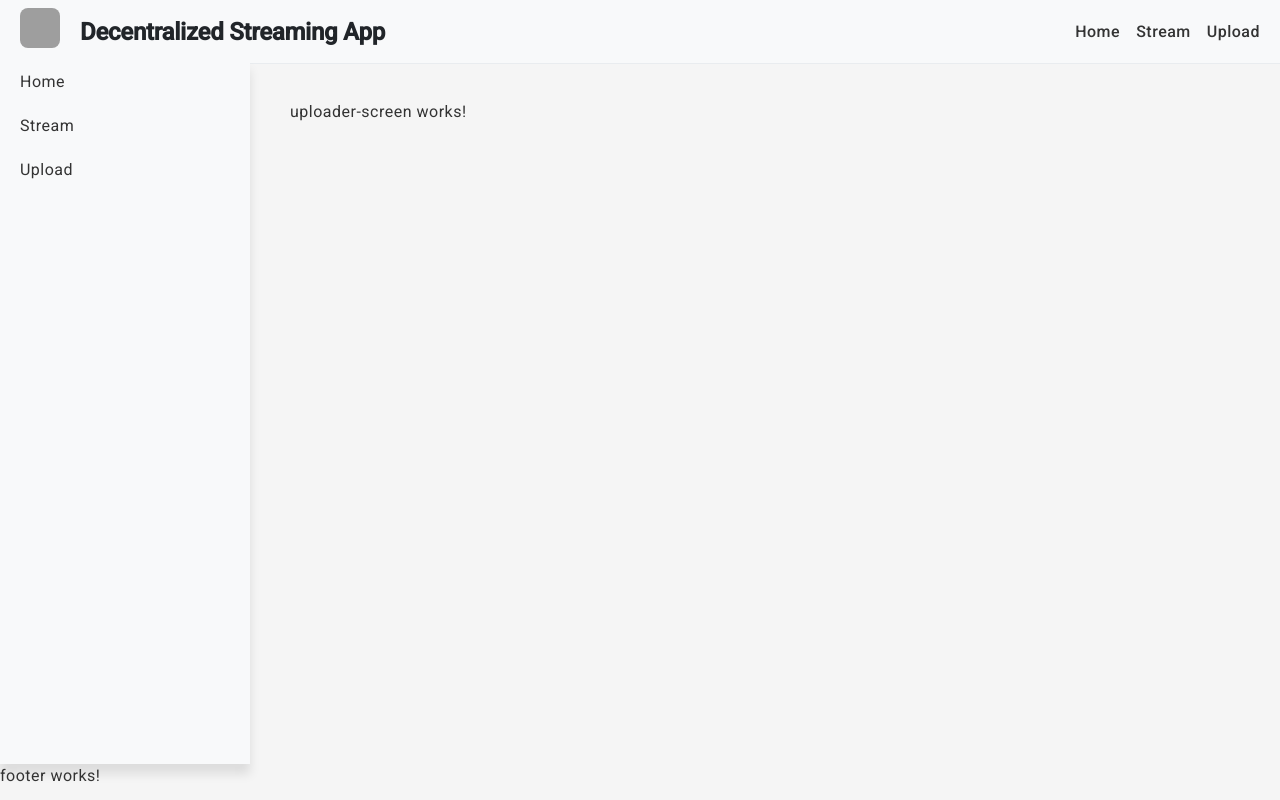
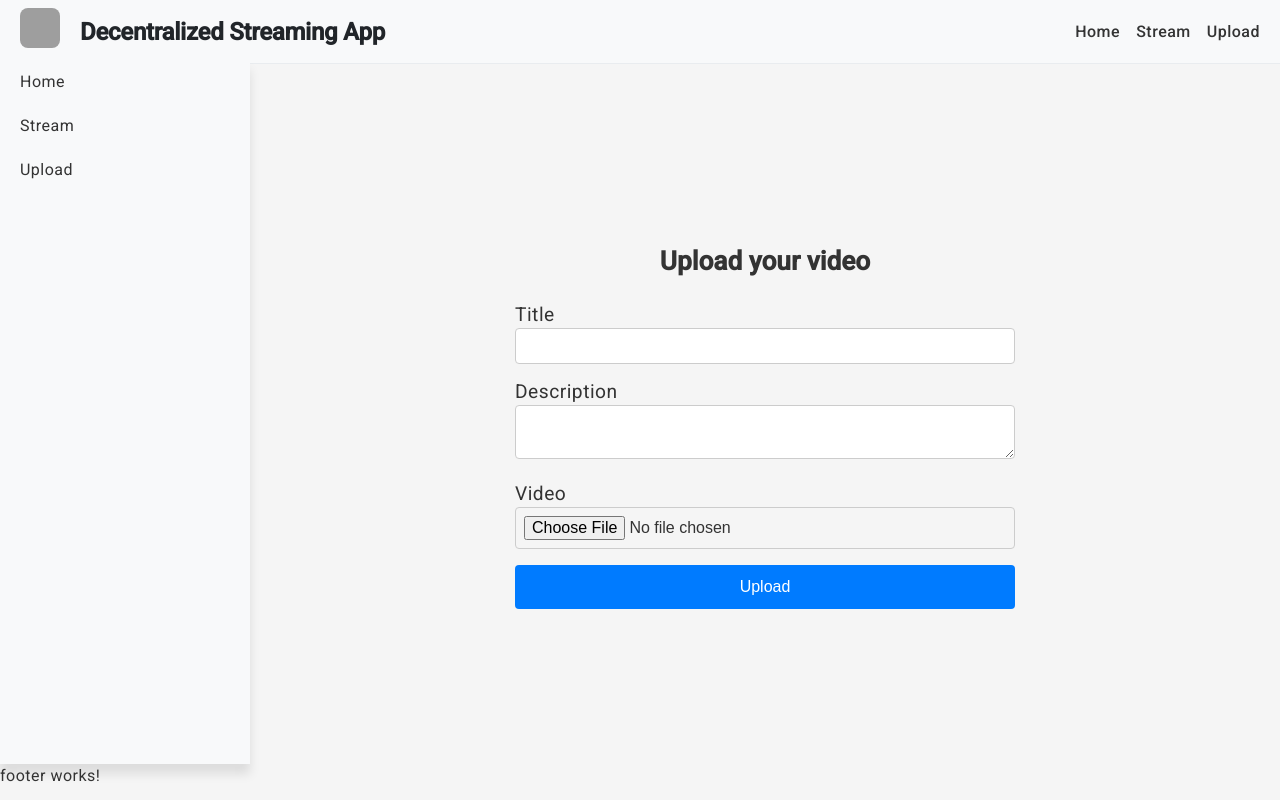
Before and after one commit to vamsi-krishna-kodimela/web3-video-streaming-platform, an Angular app in the folder decentralized-streaming-app/: page /uploader in a window 1280 px wide. Built offline with nearby package versions, Linux system fonts and the light colour scheme; grey boxes are pictures that could not be loaded.

Commit message:
Uploader screen

```diff
--- a/decentralized-streaming-app/src/app/screens/uploader-screen/uploader-screen.component.html
+++ b/decentralized-streaming-app/src/app/screens/uploader-screen/uploader-screen.component.html
@@ -1 +1,35 @@
-<p>uploader-screen works!</p>
+<div class="uploader-screen">
+  <div class="uploader-screen__header">
+    <h2 class="uploader-screen__header-title">Upload your video</h2>
+  </div>
+
+  <form (submit)="onSubmit($event)" class="uploader-screen__form">
+    <div class="form-group">
+      <label for="title">Title</label>
+      <input type="text" id="title" name="title" [(ngModel)]="title" required />
+    </div>
+    <div class="form-group">
+      <label for="description">Description</label>
+      <textarea
+        id="description"
+        name="description"
+        [(ngModel)]="description"
+        required
+      ></textarea>
+    </div>
+    <div class="form-group">
+      <label for="video">Video</label>
+      <input
+        type="file"
+        id="video"
+        name="video"
+        accept="video/mp4,video/x-m4v,video/*"
+        (change)="onFileChange($event)"
+        required
+      />
+    </div>
+    <div class="form-group">
+      <button type="submit">Upload</button>
+    </div>
+  </form>
+</div>
--- a/decentralized-streaming-app/src/app/screens/uploader-screen/uploader-screen.component.less
+++ b/decentralized-streaming-app/src/app/screens/uploader-screen/uploader-screen.component.less
@@ -0,0 +1,70 @@
+.uploader-screen {
+  display: flex;
+  flex-direction: column;
+  align-items: center;
+  justify-content: center;
+  height: 100%;
+  width: 100%;
+  &__header {
+    &-title {
+      font-size: 1.64rem;
+      margin: 0px;
+      margin-bottom: 1rem;
+      font-weight: 600;
+    }
+  }
+  &__form {
+    display: flex;
+    flex-direction: column;
+    align-items: center;
+    justify-content: center;
+    width: 100%;
+    max-width: 500px;
+    .form-group {
+      width: 100%;
+      margin-bottom: 1rem;
+      label {
+        font-size: 1.2rem;
+        margin-bottom: 0.5rem;
+      }
+      input {
+        width: 100%;
+        padding: 0.5rem;
+        font-size: 1rem;
+        border: 1px solid #ccc;
+        border-radius: 0.25rem;
+        &:focus {
+          outline: none;
+          border: 1px solid #000;
+        }
+      }
+
+      textarea {
+        width: 100%;
+        padding: 0.5rem;
+        font-size: 1rem;
+        border: 1px solid #ccc;
+        border-radius: 0.25rem;
+        resize: vertical;
+        &:focus {
+          outline: none;
+          border: 1px solid #000;
+        }
+      }
+      button {
+        width: 100%;
+        padding: 0.8rem 1rem;
+        font-size: 1rem;
+        border: none;
+        border-radius: 0.25rem;
+        background-color: #007bff;
+        color: #fff;
+        cursor: pointer;
+
+        &:hover {
+          background-color: #0056b3;
+        }
+      }
+    }
+  }
+}
--- a/decentralized-streaming-app/src/app/screens/uploader-screen/uploader-screen.component.ts
+++ b/decentralized-streaming-app/src/app/screens/uploader-screen/uploader-screen.component.ts
@@ -1,12 +1,20 @@
 import { Component } from '@angular/core';
+import { FormsModule } from '@angular/forms';
 
 @Component({
   selector: 'app-uploader-screen',
   standalone: true,
-  imports: [],
+  imports: [FormsModule],
   templateUrl: './uploader-screen.component.html',
-  styleUrl: './uploader-screen.component.less'
+  styleUrl: './uploader-screen.component.less',
 })
 export class UploaderScreenComponent {
-
+  title: string = '';
+  description: string = '';
+  onSubmit($event: SubmitEvent) {
+    throw new Error('Method not implemented.');
+  }
+  onFileChange($event: Event) {
+    throw new Error('Method not implemented.');
+  }
 }
```
